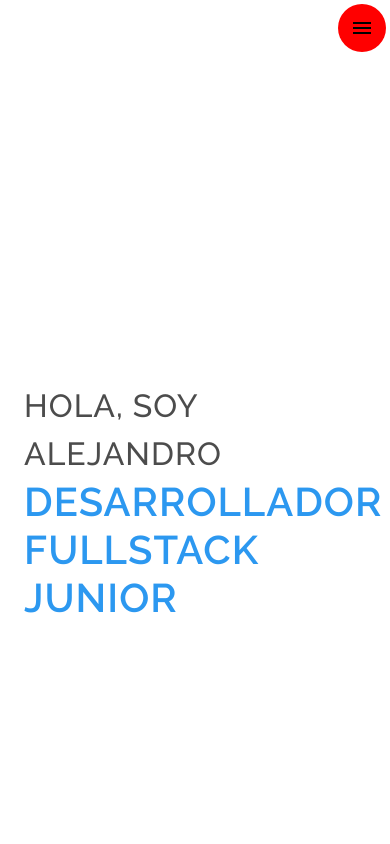
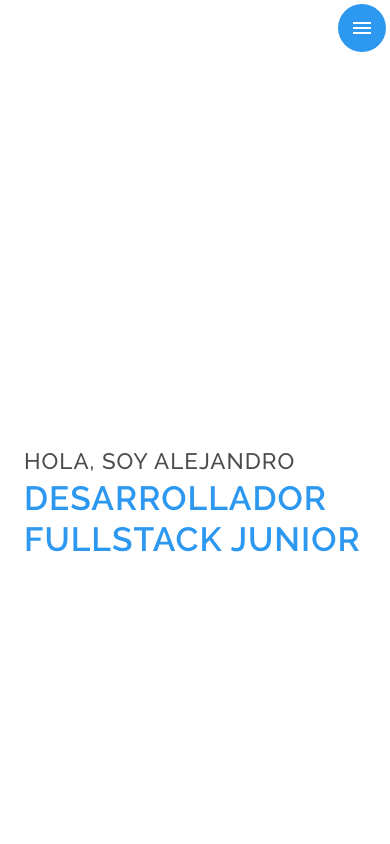
Before and after one commit to alejandrogsk/portfolio, a React (Create React App) app: page / in a window 390 px wide. Shown: the top 844 px of the page. Built offline with nearby package versions, Linux system fonts and the light colour scheme.

Commit message:
some fixes

```diff
--- a/package.json
+++ b/package.json
@@ -1,5 +1,5 @@
 {
-  "homepage":"https://alejandrogsk.github.io/portfolio",
+  "homepage": "https://alejandrogsk.github.io/portfolio",
   "name": "portfolio-ui",
   "version": "0.1.0",
   "private": true,
@@ -38,5 +38,8 @@
       "last 1 firefox version",
       "last 1 safari version"
     ]
+  },
+  "devDependencies": {
+    "gh-pages": "^3.1.0"
   }
 }
--- a/src/components/Drawer.js
+++ b/src/components/Drawer.js
@@ -42,8 +42,9 @@ const useStyles = makeStyles((theme) => ({
     },
   },
   menuButtonDos:{
-    backgroundColor: "red",
-    position: "absolute",
+    backgroundColor: theme.palette.secondary.main,
+    color: "white",
+    position: "fixed",
     top: "4px",
     right: "4px",
     [theme.breakpoints.up('sm')]: {
--- a/src/components/RightSide/HeroSection.js
+++ b/src/components/RightSide/HeroSection.js
@@ -13,6 +13,9 @@ const useStyles = makeStyles((theme) => ({
     [theme.breakpoints.down('md')]: {
       fontSize: "2.5rem"
     },
+    [theme.breakpoints.down('sm')]: {
+      fontSize: "2.1rem"
+    },
   },
   span: {
     color: theme.palette.primary.light,
@@ -22,6 +25,9 @@ const useStyles = makeStyles((theme) => ({
     textTransform: "uppercase",
     [theme.breakpoints.down('md')]: {
       fontSize: "2rem"
+    },
+    [theme.breakpoints.down('md')]: {
+      fontSize: "1.4rem"
     },
   }
 }));
--- a/src/components/RightSide/PortfolioSection.js
+++ b/src/components/RightSide/PortfolioSection.js
@@ -12,7 +12,7 @@ const PortfolioSection = () => {
   const classes = useStyles();
 
   return (
-    <Box minHeight="100vh" display="flex" flexDirection="column" justifyContent="center" p="1.5rem" alignItems="center">
+    <Box minHeight="100vh" display="flex" flexDirection="column" justifyContent="center" p="1.5rem" style={{backgroundColor: "#f2f3f7"}}>
         <Typography component="h4" variant="h4" >Portfolio</Typography>
         <Typography component="h3" variant="h3">
             Algunos Proyectos.
```
Also changed, not shown: 1 other file (tests, documents, lock files or other folders).
